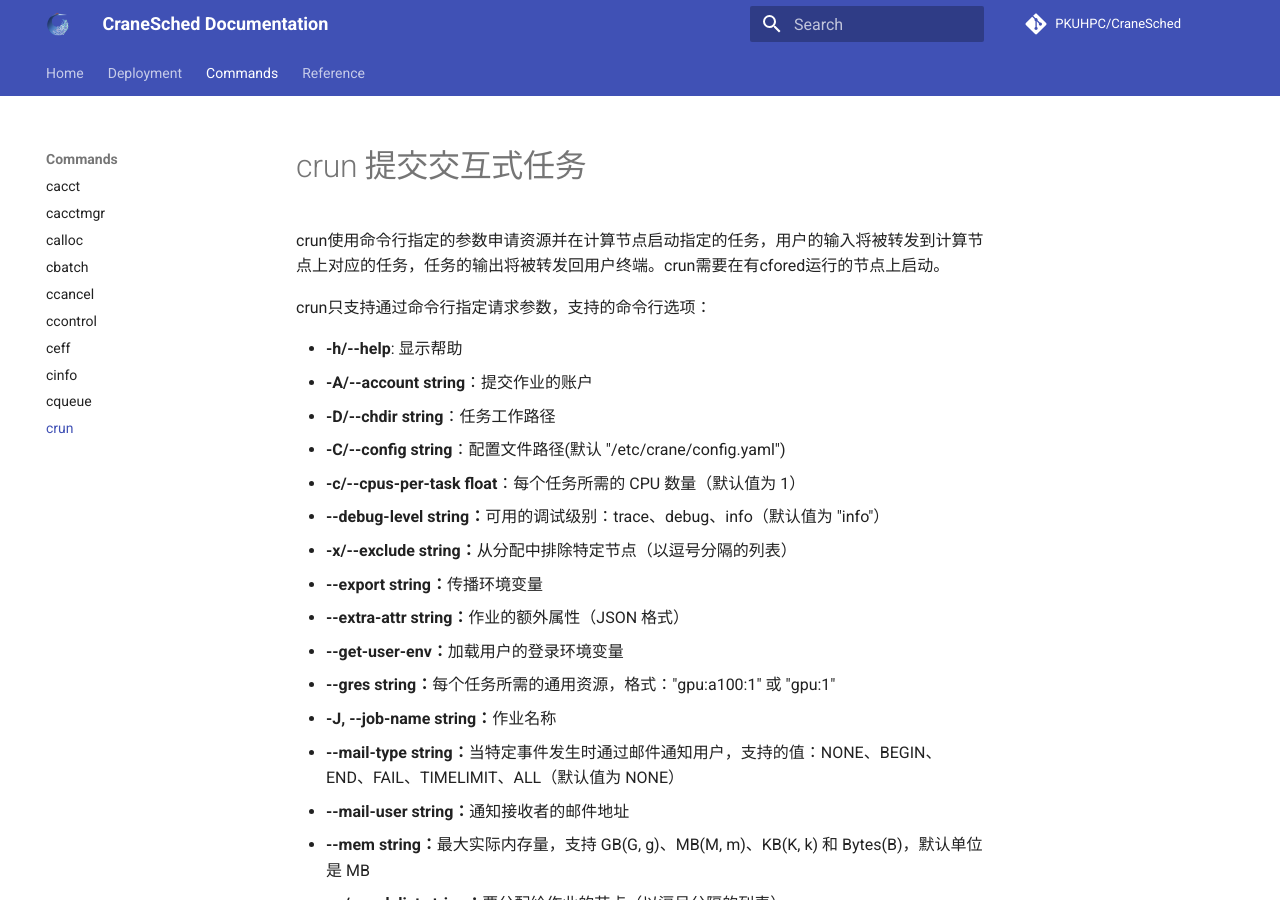
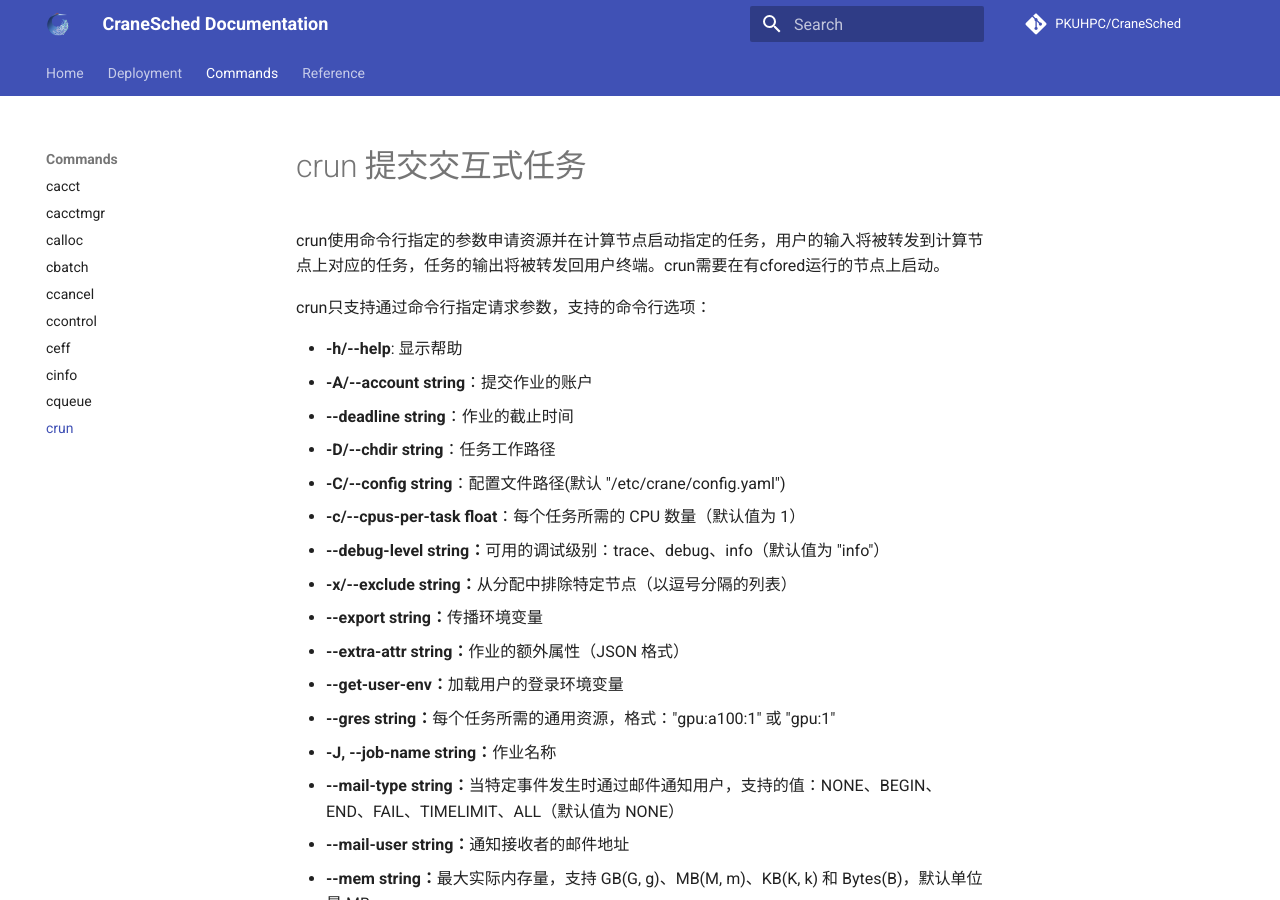
Before and after one commit to PKUHPC/CraneSched, an MkDocs documentation site: the page built from docs/command/crun.md, in a window 1280 px wide and 900 px high. Built offline with MkDocs 1.6.1 and Material for MkDocs 9.7.7, drawn with Linux system fonts in a browser that asks for light colours; comment, search, counter and statistics services are not loaded.

```diff
--- a/docs/command/crun.md
+++ b/docs/command/crun.md
@@ -6,6 +6,7 @@
 
 - **-h/--help**: 显示帮助
 - **-A/--account string**：提交作业的账户
+- **--deadline string**：作业的截止时间
 - **-D/--chdir string**：任务工作路径
 - **-C/--config string**：配置文件路径(默认 "/etc/crane/config.yaml")
 - **-c/--cpus-per-task** **float**：每个任务所需的 CPU 数量（默认值为 1）
```
Also changed, not shown: docs/command/calloc.md (+1 -0 lines).
